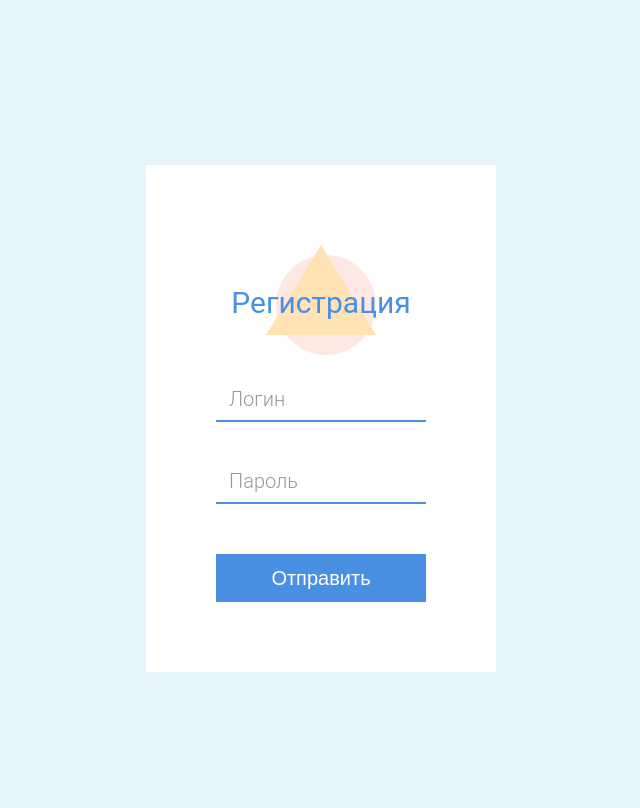
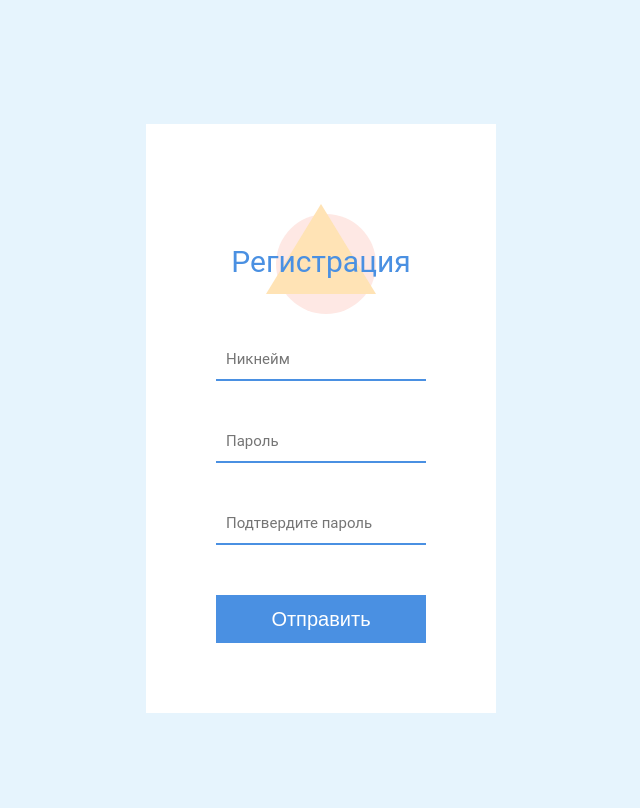
Before and after one commit to sunfireaegis/voice-recording-web, a Flask app: page /reg in a window 1280 px wide. Shown: the whole page, without its empty margins (327-967 px from the left). Run offline with Flask 2, Linux system fonts and the light colour scheme.

Commit message:
i am gigachad

```diff
--- a/app.py
+++ b/app.py
@@ -6,12 +6,11 @@ import os
 import csv
 import logging
 
-
 if not os.path.exists('log.txt'):
     os.system('touch log.txt')
 
 flaskLogger = logging.getLogger('werkzeug')
-flaskLogger.setLevel(logging.CRITICAL) # suppressing some unnecesary logs
+flaskLogger.setLevel(logging.CRITICAL)  # suppressing some unnecesary logs
 logging.basicConfig(filename='log', level=logging.DEBUG)
 
 connection = sqlite3.connect("database.db", check_same_thread=False)
@@ -31,13 +30,18 @@ file_list = os.listdir('csv/')
 
 to_read = dict()
 num_list = set()
+
+
 def read_file(name):
     with open(f"csv/{name}", "r", encoding="utf-8") as task:
         reader = csv.reader(task, delimiter=',')
         head = reader.__next__()
         for i, elem in enumerate(reader):
             num_list.add(f'{elem[2]}\n')
-            to_read.update({elem[2]: [elem[:2], False, None, set()]})  # tasl_id: data{text, task}, already_read, taken, skipped_by{uname}
+            to_read.update({elem[2]: [elem[:2], False, None,
+                                      set()]})  # tasl_id: data{text, task}, already_read, taken, skipped_by{uname}
+
+
 read_file('task.csv')
 used = set()
 used.add('task.csv')
@@ -50,18 +54,17 @@ def page_after_auth():
     uname = request.args['uname']
     for el in to_read:
         cur = to_read[el]
-        if not cur[1] and not (uname in cur[3]) and cur[2] is None: # if text is free yet
+        if not cur[1] and not (uname in cur[3]) and cur[2] is None:  # if text is free yet
             to_read[el][2] = uname
             return render_template("index.html", title="testt", text=cur[0][0], task=cur[0][1], n=el, uname=uname)
-        elif cur[2] == uname: # if you reloaded page (state of 'taken' arg is the same)
+        elif cur[2] == uname:  # if you reloaded page (state of 'taken' arg is the same)
             return render_template("index.html", title="testt", text=cur[0][0], task=cur[0][1], n=el, uname=uname)
 
     fnames = set(os.listdir('csv'))
-    for i in fnames-used:
+    for i in fnames - used:
         read_file(i)
         used.add(i)
         return redirect(url_for("page_after_auth", uname=uname), code=307)
-
 
     return render_template('index.html', title='task', text="Заданий больше нет", task=None, n=-1, uname=uname)
 
@@ -80,21 +83,19 @@ def get_file():
         is_skipped = request.form.get('skip')
 
         try:
-            to_read[cur_task][2] = False # current text broke free
+            to_read[cur_task][2] = False  # current text broke free
         except KeyError:
             app.logger.warning('Unable to save EOF')
 
-
-
-        if is_skipped =='true': # handling text skipping
+        if is_skipped == 'true':  # handling text skipping
             logging.warning(f'Task {cur_task} Skipped')
             try:
                 to_read[cur_task][3].add(author)
             except KeyError:
                 app.logger.warning('Unable to save EOF')
-        elif cur_task != '-1': # else saving file
+        elif cur_task != '-1':  # else saving file
             try:
-                to_read[cur_task][1] = True # setting that handled text is already read
+                to_read[cur_task][1] = True  # setting that handled text is already read
             except KeyError:
                 app.logger.warning('Unable to save EOF')
 
@@ -119,10 +120,13 @@ def reg():
         password = request.form.get("psw")
 
         with connection:
-            successful_auth = cursor.execute("INSERT INTO users (login, password) VALUES (?, ?)", (login, password,))
-            print(successful_auth)
-        logging.info(f'user {login} registrated succesfully')
-        return redirect(url_for("page_after_auth", uname=login), code=307)
+            possible_user = cursor.execute("SELECT login FROM users WHERE login=?", (login,)).fetchall()
+            if not bool(len(possible_user)):
+                cursor.execute("INSERT INTO users (login, password) VALUES (?, ?)", (login, password,))
+                logging.info(f'user {login} registrated succesfully')
+
+                return redirect(url_for("page_after_auth", uname=login), code=307)
+            return render_template("reg.html", userExists=True)
     return render_template("reg.html")
 
 
@@ -134,7 +138,8 @@ def auth():
         password = request.form.get("psw")
 
         with connection:
-            successful_auth = bool(len(cursor.execute("SELECT * FROM users WHERE login=? and password=?", (login, password,)).fetchall()))
+            successful_auth = bool(
+                len(cursor.execute("SELECT * FROM users WHERE login=? and password=?", (login, password,)).fetchall()))
             app.logger.warning(successful_auth)
         if successful_auth:
             # return redirect(url_for("page_after_auth"), )\
--- a/templates/auth.html
+++ b/templates/auth.html
@@ -14,7 +14,7 @@
         <h3>Вход</h3>
         <div class="form-row">
             {% if error %}
-                <p id="error">Такого аккаунта не существует!</p>
+                <p id="error" style="text-shadow: 3px 3px 1px rgba(255, 0, 0, 0.21);">Такого аккаунта не существует!</p>
             {% endif %}
         <input name="uname" type="text" id="email" required autocomplete="off"><label for="email">Логин</label>
         </div>
--- a/templates/reg.html
+++ b/templates/reg.html
@@ -9,15 +9,21 @@
     <title>Document</title>
 </head>
 <body>
-    <div class="center_block">
+    <div class="center_block w-40">
         <form method="post" action="" class="ui-form">
         <h3>Регистрация</h3>
         <div class="form-row">
-        <input name="uname" type="text" id="email" required autocomplete="off"><label for="email">Логин</label>
+            {% if userExists %}
+                <p id="error" style="font-weight: 800; text-shadow: 3px 3px 1px rgba(255, 0, 0, 0.21);">Такой аккаунт уже существует!</p>
+            {% endif %}
+        <input name="uname" type="text" id="email" required autocomplete="off" style="font-size: 15px" placeholder="Никнейм"><label for="email"></label>
         </div>
         <div class="form-row">
-        <input name="psw" type="password" id="password" required autocomplete="off"><label for="password">Пароль</label>
+        <input name="psw" type="password" id="password" required autocomplete="off" style="font-size: 15px" placeholder="Пароль"><label for="password"></label>
         </div>
+            <div class="form-row">
+                <input name="psw" type="password" id="password" required autocomplete="off" style="font-size: 15px" placeholder="Подтвердите пароль">
+            </div>
         <p><input formmethod="post" id="submit_auth_form" type="submit" value="Отправить"></p>
         </form>
     </div>
```
Also changed, not shown: database.db.
